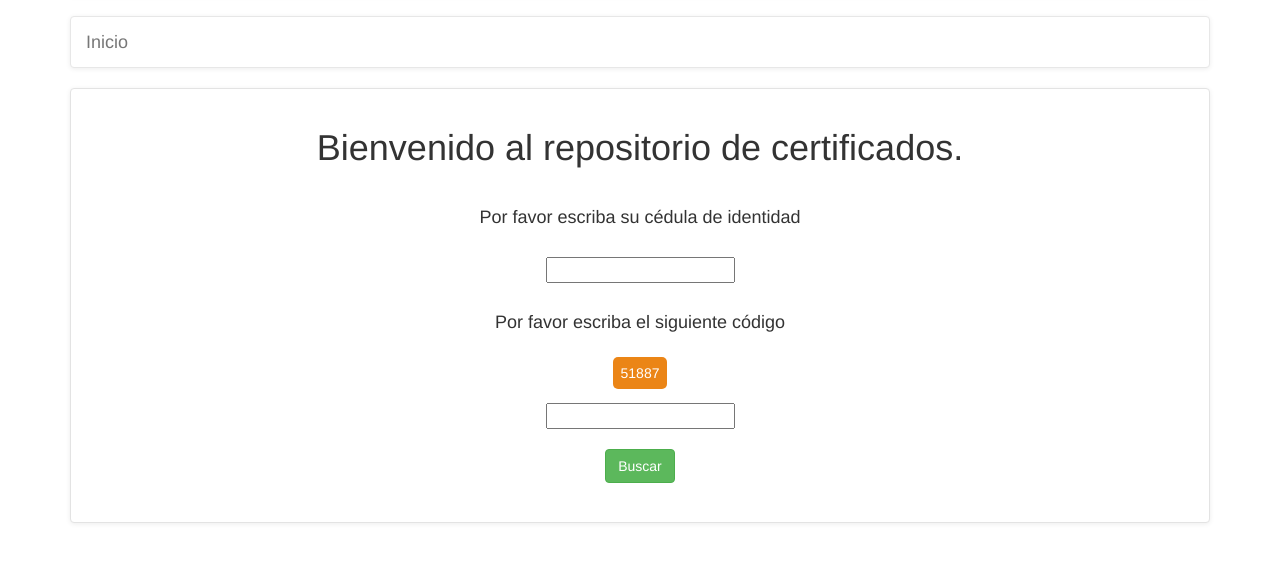
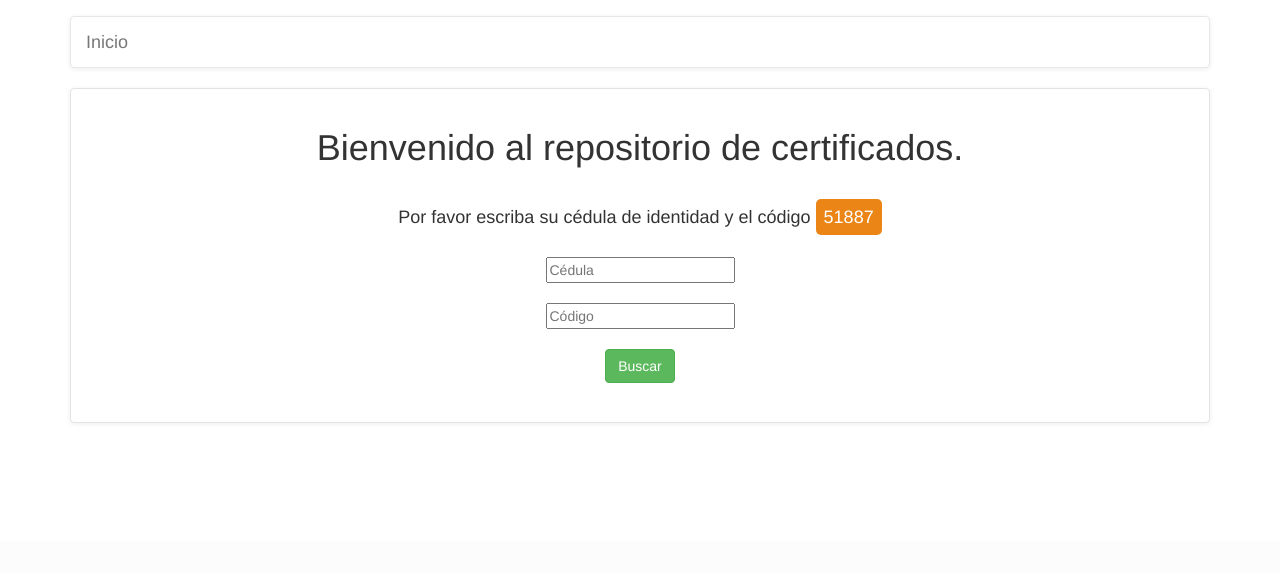
Before and after one commit to argenisosorio/repositorio_certificados, a Django app: page / in a window 1280 px wide. Shown: the part 259-832 px from the top of the page. After the commit the page ends 682 px from the top, so only its background shows below. Run offline with Django 3.2, Linux system fonts and the light colour scheme; some libraries are stand-ins or nearby versions.

Commit message:
Arreglando las plantillas

```diff
--- a/registro/templates/registro/buscar.html
+++ b/registro/templates/registro/buscar.html
@@ -8,18 +8,16 @@
   <h1>Bienvenido al repositorio de certificados.</h1>
   <br />
   <form action="/busqueda/" method="get" onsubmit="return checkform(this);">
-    <h4>Por favor escriba su cédula de identidad</h4>
+    <h4>
+      Por favor escriba su cédula de identidad y el código
+      <span id="txtCaptchaDiv"></span>
+      <input type="hidden" id="txtCaptcha"/>
+    </h4>
     <br />
-    <input type="text" name="q">
+    <input type="text" name="q" placeholder="Cédula" maxlength="10" required>
     <br />
     <br />
-    <h4>Por favor escriba el siguiente código</h4>
-    <br />
-    <span id="txtCaptchaDiv"></span>
-    <br />
-    <input type="hidden" id="txtCaptcha" />
-    <br />
-    <input type="text" name="txtInput" id="txtInput"/>
+    <input type="text" name="txtInput" id="txtInput" placeholder="Código" required/>
     <br />
     <br />
     <input type="submit" class="btn btn-success" value="Buscar">
@@ -33,7 +31,7 @@
     <table class="table table-striped">
       <thead>
         <tr>
-          <th><b>Nombre completo</b></th>
+          <th><b>Nombre y Apellido</b></th>
           <th><b>Cédula</b></th>
           <th><b>Evento / Curso</b></th>
           <th><b>Rol</b></th>
@@ -79,11 +77,6 @@
   {% endif %}
 </div>
 <script type="text/javascript">
-  /*
-  |---------------------------------------------
-  | Función que carga el captcha en el template.
-  |---------------------------------------------
-  */
   function checkform(theform){
     var why = "";
 
--- a/registro/templates/registro/lista_certificados.html
+++ b/registro/templates/registro/lista_certificados.html
@@ -7,7 +7,7 @@
   <thead>
     <tr>
       <th><b>ID</b></th>
-      <th><b>Nombre completo</b></th>
+      <th><b>Nombre y Apellido</b></th>
       <th><b>Cédula</b></th>
       <th><b>Evento / Curso</b></th>
       <th><b>Rol</b></th>
```
